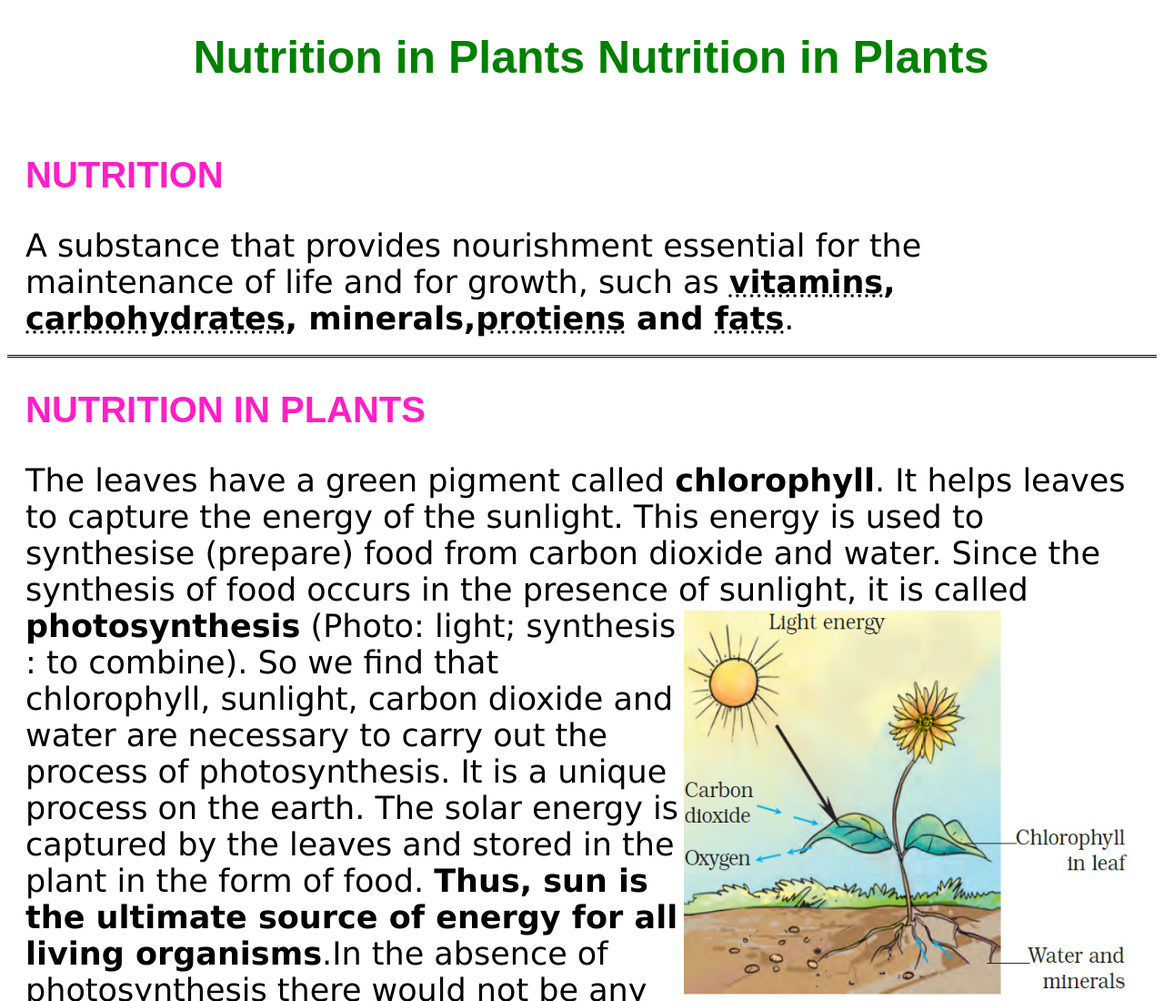
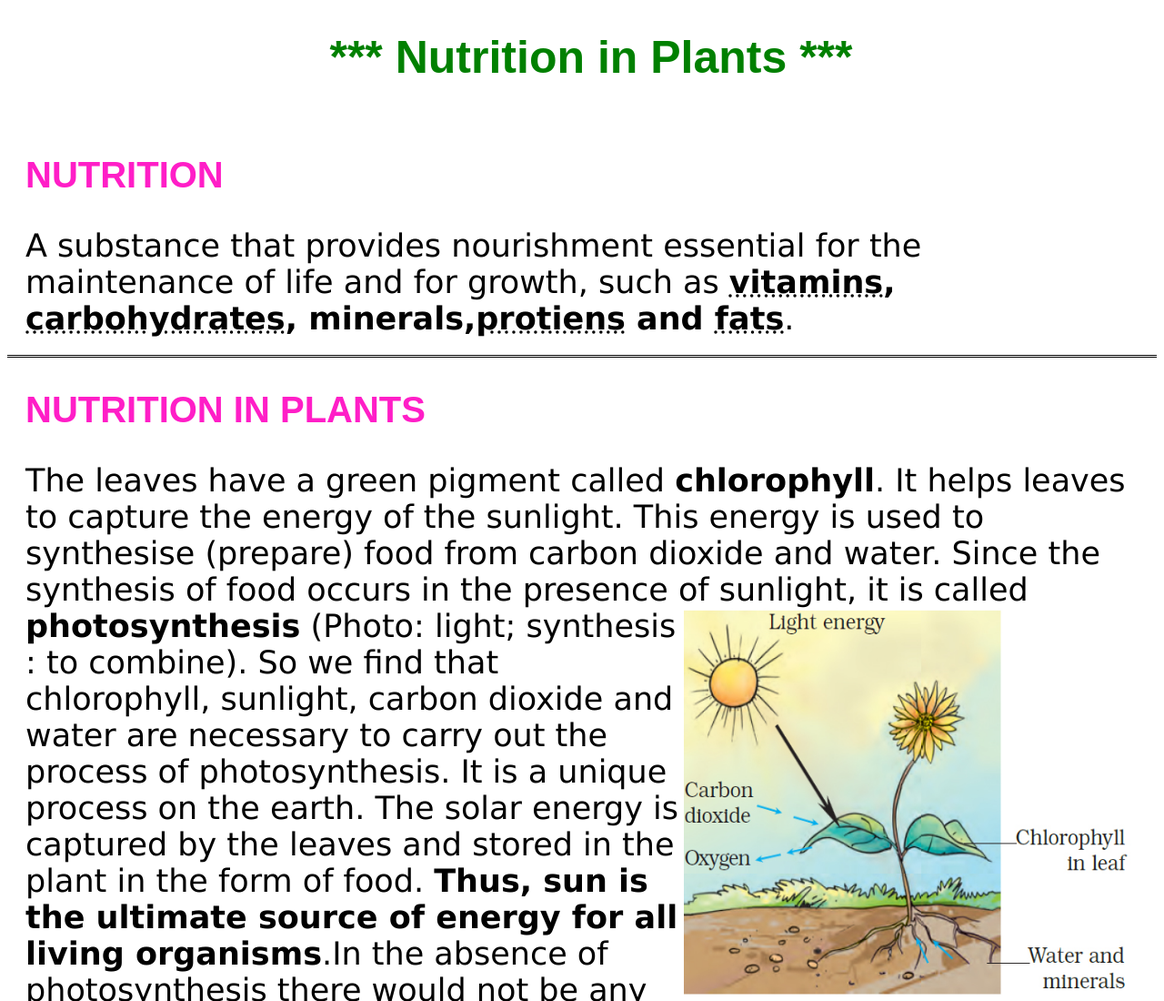
Before and after one commit to ArnavPolekar/HTML, a plain HTML site: page project1/index.html in a window 1280 px wide. Shown: the top 1100 px of the page at 91% size. Drawn offline with Linux system fonts and the light colour scheme.

Commit message:
Update index.html

```diff
--- a/project1/index.html
+++ b/project1/index.html
@@ -9,7 +9,7 @@
 
 <body>
     <h1 class="mainHeader">
-        Nutrition in Plants  Nutrition in Plants
+        *** Nutrition in Plants  ***
     </h1>
     <br>
     <h1 class="subHeader">
```
